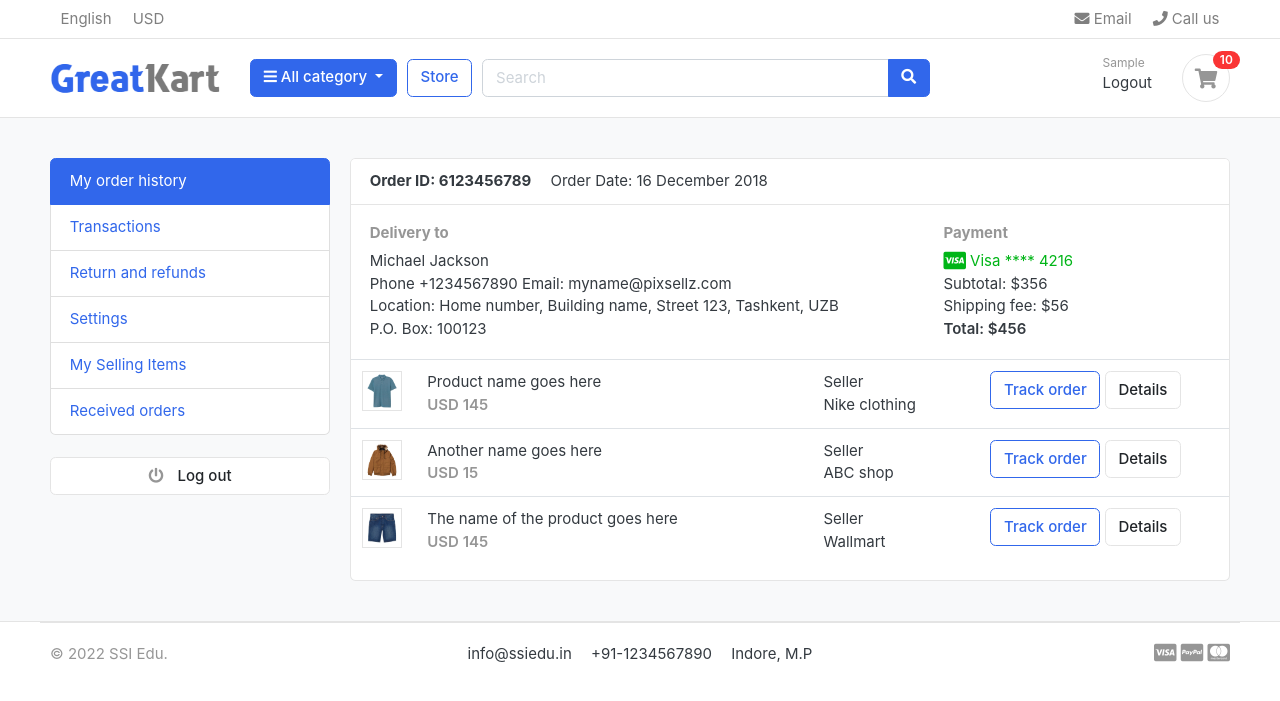
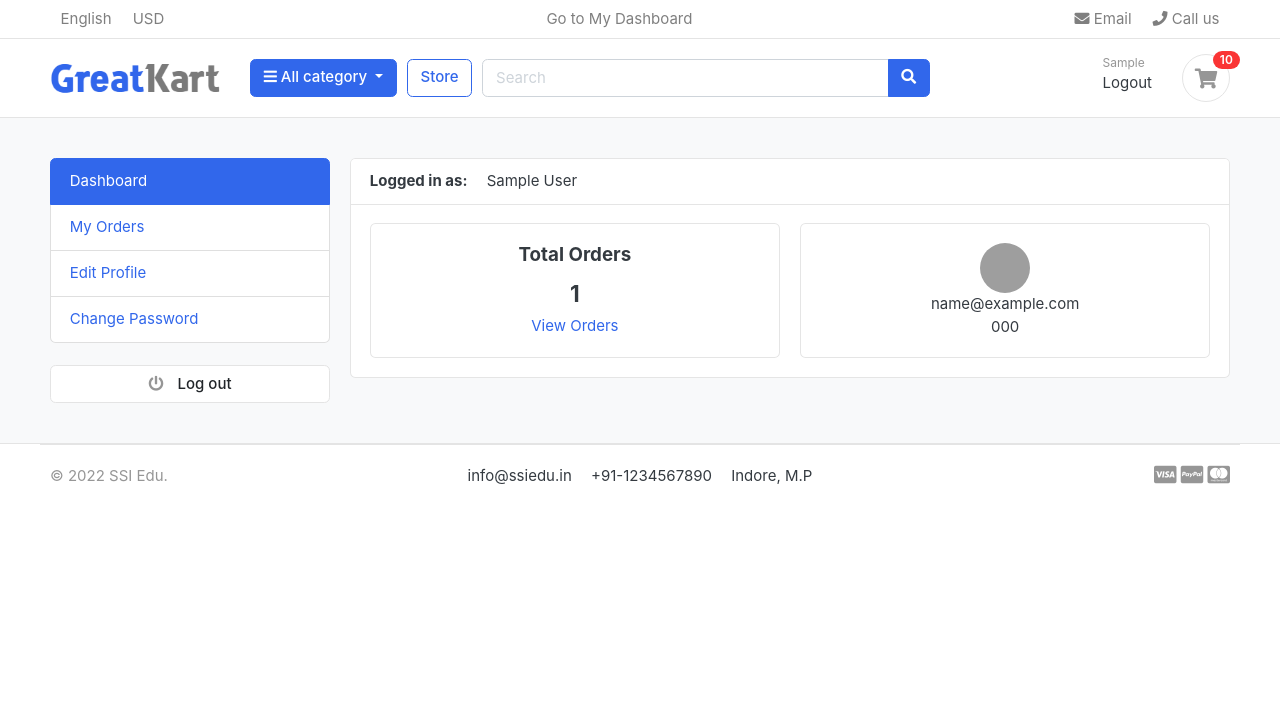
Before and after one commit to SamChawla/SSIKart, a Django app: page /accounts/dashboard/ in a window 1280 px wide. Shown: the top 701 px of the page. Run offline with Django 4.2, Linux system fonts and the light colour scheme; a user stored in the database is signed in; tables that the repository leaves empty hold one stand-in row (values such as "Sample post"); some libraries are stand-ins or nearby versions; some web fonts are replaced; grey boxes are pictures that could not be loaded.

Commit message:
My Dashboard Changes

```diff
--- a/ssikart/accounts/templates/accounts/dashboard.html
+++ b/ssikart/accounts/templates/accounts/dashboard.html
@@ -8,86 +8,35 @@
     {% include 'includes/alert.html' %}
     <div class="container">
         <div class="row">
-        <aside class="col-md-3">
-            <!--   SIDEBAR   -->
-            <ul class="list-group">
-                <a class="list-group-item active" href="#"> My order history </a>
-                <a class="list-group-item" href="#"> Transactions </a>
-                <a class="list-group-item" href="#"> Return and refunds </a>
-                <a class="list-group-item" href="#">Settings </a>
-                <a class="list-group-item" href="#"> My Selling Items </a>
-                <a class="list-group-item" href="#"> Received orders </a>
-            </ul>
-            <br>
-            <a class="btn btn-light btn-block" href="{% url 'logout' %}"> <i class="fa fa-power-off"></i> <span class="text">Log out</span> </a>
-            <!--   SIDEBAR .//END   -->
-        </aside>
+        {% include 'accounts/dashboard_sidebar.html' %}
         <main class="col-md-9">
             <article class="card">
             <header class="card-header">
-                <strong class="d-inline-block mr-3">Order ID: 6123456789</strong>
-                <span>Order Date: 16 December 2018</span>
+                <strong class="d-inline-block mr-3">Logged in as: </strong>
+                <span> {{user.full_name}} </span>
             </header>
             <div class="card-body">
                 <div class="row">
-                    <div class="col-md-8">
-                        <h6 class="text-muted">Delivery to</h6>
-                        <p>Michael Jackson <br>
-                        Phone +1234567890 Email: myname@pixsellz.com <br>
-                        Location: Home number, Building name, Street 123,  Tashkent, UZB <br>
-                        P.O. Box: 100123
-                         </p>
+                    <div class="col-md-6">
+                        <div class="card" style="text-align:center;">
+                            <div class="card-body">
+                                <h5 class="card-title"> Total Orders</h5>
+                                <h4>{{orders_count}}</h4>
+                                <a href="{% url 'my_orders' %}">View Orders</a>
+                            </div>
+                        </div>
                     </div>
-                    <div class="col-md-4">
-                        <h6 class="text-muted">Payment</h6>
-                        <span class="text-success">
-                            <i class="fab fa-lg fa-cc-visa"></i>
-                            Visa  **** 4216
-                        </span>
-                        <p>Subtotal: $356 <br>
-                         Shipping fee:  $56 <br>
-                         <span class="b">Total:  $456 </span>
-                        </p>
+                    <div class="col-md-6">
+                        <div class="card" style="text-align:center;">
+                            <div class="card-body">
+                                <img src="https://www.w3schools.com/howto/img_avatar.png" alt="User Profile Picture" height="50" width="50" style="border-radius:50%;" />
+                                <p class="mb-0">{{user.email}}</p>
+                                <p>{{user.phone_number}}</p>
+                            </div>
+                        </div>
                     </div>
                 </div> <!-- row.// -->
             </div> <!-- card-body .// -->
-            <div class="table-responsive">
-            <table class="table table-hover">
-                <tr>
-                    <td width="65">
-                        <img src="../images/items/1.jpg" class="img-xs border">
-                    </td>
-                    <td>
-                        <p class="title mb-0">Product name goes here </p>
-                        <var class="price text-muted">USD 145</var>
-                    </td>
-                    <td> Seller <br> Nike clothing </td>
-                    <td width="250"> <a href="#" class="btn btn-outline-primary">Track order</a> <a href="#" class="btn btn-light"> Details </a> </td>
-                </tr>
-                <tr>
-                    <td>
-                        <img src="../images/items/2.jpg" class="img-xs border">
-                    </td>
-                    <td>
-                        <p class="title mb-0">Another name goes here </p>
-                        <var class="price text-muted">USD 15</var>
-                    </td>
-                    <td> Seller <br> ABC shop </td>
-                    <td> <a href="#" class="btn btn-outline-primary">Track order</a> <a href="#" class="btn btn-light"> Details </a> </td>
-                </tr>
-                <tr>
-                    <td>
-                        <img src="../images/items/3.jpg" class="img-xs border">
-                    </td>
-                    <td>
-                        <p class="title mb-0">The name of the product  goes here </p>
-                        <var class="price text-muted">USD 145</var>
-                    </td>
-                    <td> Seller <br> Wallmart </td>
-                    <td> <a href="#" class="btn btn-outline-primary">Track order</a> <a href="#" class="btn btn-light"> Details </a> </td>
-                </tr>
-            </table>
-            </div> <!-- table-responsive .end// -->
             </article> <!-- order-group.// -->
         </main>
     </div> <!-- row.// -->
--- /dev/null
+++ b/ssikart/accounts/templates/accounts/dashboard_sidebar.html
@@ -0,0 +1,23 @@
+<aside class="col-md-3">
+
+    <!--   SIDEBAR   -->
+
+    <ul class="list-group">
+
+        <a class="list-group-item {% if '/dashboard/' in request.path %} active {% endif %}" href="{% url 'dashboard' %}">Dashboard</a>
+
+        <a class="list-group-item {% if '/my_orders/' in request.path %}active{% endif %} " href="{% url 'my_orders'%}">My Orders</a>
+
+        <a class="list-group-item {% if '/edit_profile/' in request.path %}active{% endif %}" href="{% url 'edit_profile' %}"> Edit Profile </a>
+
+        <a class="list-group-item {% if '/change_password/' in request.path %}active{% endif %}" href="{% url 'change_password' %}">Change Password </a>
+
+    </ul>
+
+    <br>
+
+    <a class="btn btn-light btn-block" href="{% url 'logout' %}"> <i class="fa fa-power-off"></i> <span class="text">Log out</span> </a>
+
+    <!--   SIDEBAR .//END   -->
+
+</aside>
--- a/ssikart/accounts/urls.py
+++ b/ssikart/accounts/urls.py
@@ -1,8 +1,8 @@
 from django.urls import path
 
-from accounts.views import (activate, dashboard, forgot_password, login,
-                            logout, register, reset_password,
-                            resetpassword_validate)
+from accounts.views import (activate, change_password, dashboard, edit_profile,
+                            forgot_password, login, logout, my_orders,
+                            register, reset_password, resetpassword_validate)
 
 urlpatterns = [
     path("register/", register, name="registration"),
@@ -10,6 +10,11 @@ urlpatterns = [
     path("logout/", logout, name="logout"),
     path("activate/<uidb64>/<token>", activate, name="activate"),
     path("dashboard/", dashboard, name="dashboard"),
+
+    path('my_orders/', my_orders, name='my_orders'),
+    path('edit_profile/', edit_profile, name='edit_profile'),
+    path('change_password/', change_password, name='change_password'),
+
     # Forget Password Urls
     path("forgot-password/", forgot_password, name="forgot_password"),
     path("reset-password/", reset_password, name="reset_password"),
--- a/ssikart/accounts/views.py
+++ b/ssikart/accounts/views.py
@@ -1,19 +1,20 @@
 import requests
 
 from django.contrib import auth, messages
+from django.contrib.auth import update_session_auth_hash
 from django.contrib.auth.decorators import login_required
 from django.contrib.auth.tokens import default_token_generator
-
 from django.contrib.sites.shortcuts import get_current_site
 from django.core.mail import EmailMessage
-from django.shortcuts import redirect, render
+from django.shortcuts import get_object_or_404, redirect, render
 from django.template.loader import render_to_string
 from django.utils.encoding import force_bytes
 from django.utils.http import urlsafe_base64_decode, urlsafe_base64_encode
 
-from accounts.forms import RegistrationForm
-from accounts.models import Account
+from accounts.forms import RegistrationForm, UserForm, UserProfileForm
+from accounts.models import Account, UserProfile
 from carts.models import Cart, CartItem
+from orders.models import Order
 
 
 # Create your views here.
@@ -53,7 +54,9 @@
             send_email = EmailMessage(mail_subject, message, to=[to_email])
             send_email.send()
             # messages.success(request, 'Thank You for registering with us. We have sent you the verification email to your email address. Please verify if for login.')
-            return redirect("/accounts/login/?command=verification&email=" + email)
+            return redirect(
+                "/accounts/login/?command=verification&email=" + email
+            )
 
             # return redirect("registration")
         form = RegistrationForm()
@@ -72,7 +75,16 @@
     if user and default_token_generator.check_token(user, token):
         user.is_active = True
         user.save()
-        messages.success(request, "Your Account has been successfully activated!")
+
+        # Create User Profile
+        profile = UserProfile()
+        profile.user_id = user.id
+        profile.profile_picture = 'default/default-user.png'
+        profile.save()
+
+        messages.success(
+            request, "Your Account has been successfully activated!"
+        )
         return redirect("login")
     else:
         messages.error(request, "Invalid Activation Link")
@@ -80,16 +92,18 @@
 
 
 def login(request):
-    if request.method == 'POST':
-        email = request.POST['email']
-        password = request.POST['password']
+    if request.method == "POST":
+        email = request.POST["email"]
+        password = request.POST["password"]
 
         user = auth.authenticate(email=email, password=password)
 
         if user is not None:
             try:
                 cart = Cart.objects.get(cart_id=_cart_id(request))
-                is_cart_item_exists = CartItem.objects.filter(cart=cart).exists()
+                is_cart_item_exists = CartItem.objects.filter(
+                    cart=cart
+                ).exists()
                 if is_cart_item_exists:
                     cart_item = CartItem.objects.filter(cart=cart)
 
@@ -125,22 +139,23 @@
             except:
                 pass
             auth.login(request, user)
-            messages.success(request, 'You are now logged in')
-            url = request.META.get('HTTP_REFERER')
+            messages.success(request, "You are now logged in")
+            url = request.META.get("HTTP_REFERER")
             try:
                 query = requests.utils.urlparse(url).query
                 # next=/cart/checkout/
-                params = dict(x.split('=') for x in query.split('&'))
-                if 'next' in params:
-                    nextPage = params['next']
+                params = dict(x.split("=") for x in query.split("&"))
+                if "next" in params:
+                    nextPage = params["next"]
                     return redirect(nextPage)
             except:
-                return redirect('dashboard')
+                return redirect("dashboard")
         else:
-            messages.error(request, 'Invalid credentials')
-            return redirect('login')
+            messages.error(request, "Invalid credentials")
+            return redirect("login")
 
-    return render(request, 'accounts/login.html')
+    return render(request, "accounts/login.html")
+
 
 @login_required(login_url="login")
 def logout(request):
@@ -151,54 +166,68 @@
 
 @login_required(login_url="login")
 def dashboard(request):
-    return render(request, "accounts/dashboard.html")
+    orders = Order.objects.order_by("-created_at").filter(
+        user_id=request.user.id, is_ordered=True
+    )
+    orders_count = orders.count()
+
+    context_data = {
+        "orders_count": orders_count,
+    }
+
+    return render(request, "accounts/dashboard.html", context_data)
 
 
 def forgot_password(request):
-    if request.method == 'POST':
-        email = request.POST['email']
+    if request.method == "POST":
+        email = request.POST["email"]
         if Account.objects.filter(email=email).exists():
             user = Account.objects.get(email__exact=email)
 
             # RESET PASSWORD SEND
             current_site = get_current_site(request)
-            mail_subject = 'SSI Shop | Reset your password'
-            message = render_to_string('accounts/reset_password_email.html', {
-                'user': user,
-                'domain': current_site,
-                'uid' : urlsafe_base64_encode(force_bytes(user.pk)),
-                'token': default_token_generator.make_token(user),
-            })
+            mail_subject = "SSI Shop | Reset your password"
+            message = render_to_string(
+                "accounts/reset_password_email.html",
+                {
+                    "user": user,
+                    "domain": current_site,
+                    "uid": urlsafe_base64_encode(force_bytes(user.pk)),
+                    "token": default_token_generator.make_token(user),
+                },
+            )
             to_email = email
-            send_email= EmailMessage(mail_subject, message, to=[to_email])
+            send_email = EmailMessage(mail_subject, message, to=[to_email])
             send_email.send()
 
-            messages.success(request, 'Password reset email is sent to you email address.')
-            return redirect('login')
+            messages.success(
+                request, "Password reset email is sent to you email address."
+            )
+            return redirect("login")
         else:
-            messages.error(request, 'Account does not exist')
-            return redirect('forgot_password')
+            messages.error(request, "Account does not exist")
+            return redirect("forgot_password")
 
-    return render(request, 'accounts/forgot_password.html')
+    return render(request, "accounts/forgot_password.html")
 
 
 def reset_password(request):
-    if request.method == 'POST':
-        password = request.POST['password']
-        confirm_password = request.POST['confirm_password']
+    if request.method == "POST":
+        password = request.POST["password"]
+        confirm_password = request.POST["confirm_password"]
 
         if password == confirm_password:
-            uid = request.session.get('uid')
+            uid = request.session.get("uid")
             user = Account.objects.get(pk=uid)
             user.set_password(password)
             user.save()
-            messages.success(request, 'Password reset successful')
-            return redirect('login')
+            messages.success(request, "Password reset successful")
+            return redirect("login")
         else:
-            messages.error(request, 'Password do not match!')
-            return redirect('reset_password')
+            messages.error(request, "Password do not match!")
+            return redirect("reset_password")
     else:
-        return render(request, 'accounts/reset_password.html')
+        return render(request, "accounts/reset_password.html")
 
 
 def resetpassword_validate(request, uidb64, token):
@@ -206,13 +235,80 @@
         uid = urlsafe_base64_decode(uidb64).decode()
         user = Account._default_manager.get(pk=uid)
 
-    except(TypeError, ValueError, OverflowError, Account.DoesNotExist):
+    except (TypeError, ValueError, OverflowError, Account.DoesNotExist):
         user = None
 
     if user is not None and default_token_generator.check_token(user, token):
-        request.session['uid'] = uid
-        messages.success(request, 'Please reset your password')
-        return redirect('reset_password')
+        request.session["uid"] = uid
+        messages.success(request, "Please reset your password")
+        return redirect("reset_password")
     else:
-        messages.success(request, 'This link is expired!!!!')
-        return redirect('login')
+        messages.success(request, "This link is expired!!!!")
+        return redirect("login")
+
+
+@login_required(login_url='login')
+def my_orders(request):
+    orders = Order.objects.filter(user=request.user, is_ordered=True).order_by(
+        "-created_at"
+    )
+    context_data = {
+        "orders": orders,
+    }
+    return render(request, "accounts/my_orders.html", context_data)
+
+
+@login_required(login_url='login')
+def edit_profile(request):
+    userprofile = get_object_or_404(UserProfile, user=request.user)
+
+    if request.method == 'POST':
+        user_form = UserForm(request.POST, instance=request.user)
+        profile_form = UserProfileForm(request.POST, request.FILES, instance=userprofile)
+
+        if user_form.is_valid() and profile_form.is_valid():
+            user_form.save()
+            profile_form.save()
+            messages.success(request, 'Your profile has been updated.')
+            return redirect('edit_profile')
+    else:
+        user_form = UserForm(instance=request.user)
+        profile_form = UserProfileForm(instance=userprofile)
+
+    context_data = {
+        'user_form': user_form,
+        'profile_form': profile_form,
+        'userprofile': userprofile,
+    }
+    return render(request, 'accounts/edit_profile.html', context_data)
+
+
+@login_required(login_url='login')
+def change_password(request):
+
+    if request.method == 'POST':
+        current_password = request.POST['current_password']
+        new_password = request.POST['new_password']
+        confirm_password = request.POST['confirm_password']
+
+        user = Account.objects.get(username__exact=request.user.username)
+        # user = Account.objects.get(id=request.user.id)
+
+        if new_password == confirm_password:
+            success = user.check_password(current_password)
+            if success:
+                user.set_password(new_password)
+                user.save()
+
+                # To keep user logged in, update session hash
+                update_session_auth_hash(request, user)
+
+                messages.success(request, 'Password updated successfully.')
+                return redirect('change_password')
+            else:
+                messages.error(request, 'Please enter valid current password')
+                return redirect('change_password')
+        else:
+            messages.error(request, 'Password and Confirm Password does not match!')
+            return redirect('change_password')
+    return render(request, 'accounts/change_password.html')
--- a/ssikart/templates/includes/navbar.html
+++ b/ssikart/templates/includes/navbar.html
@@ -9,12 +9,18 @@
       <ul class="navbar-nav mr-auto">
           <li class="nav-item dropdown">
                <a href="#" class="nav-link">   English </a>
-
           </li>
           <li class="nav-item dropdown">
               <a href="#" class="nav-link"> USD </a>
           </li>
       </ul>
+      {% if request.user.is_authenticated %}
+      <ul class="navbar-nav mr-auto">
+        <li class="nav-item dropdown">
+             <a href="{% url 'dashboard' %}" class="nav-link"> Go to My Dashboard </a>
+        </li>
+      </ul>
+      {% endif %}
       <ul class="navbar-nav">
           <li><a href="#" class="nav-link"> <i class="fa fa-envelope"></i> Email </a></li>
           <li><a href="#" class="nav-link"> <i class="fa fa-phone"></i> Call us </a></li>
```
Also changed, not shown: ssikart/accounts/admin.py (+14 -1 lines), ssikart/accounts/forms.py (+30 -1 lines), ssikart/accounts/models.py (+20 -0 lines), ssikart/accounts/templates/accounts/change_password.html (added, +52 -0 lines), ssikart/accounts/templates/accounts/edit_profile.html (added, +84 -0 lines), ssikart/accounts/templates/accounts/my_orders.html (added, +55 -0 lines), ssikart/accounts/migrations/0002_userprofile.py (added), ssikart/media/default/default-user.png (added).
